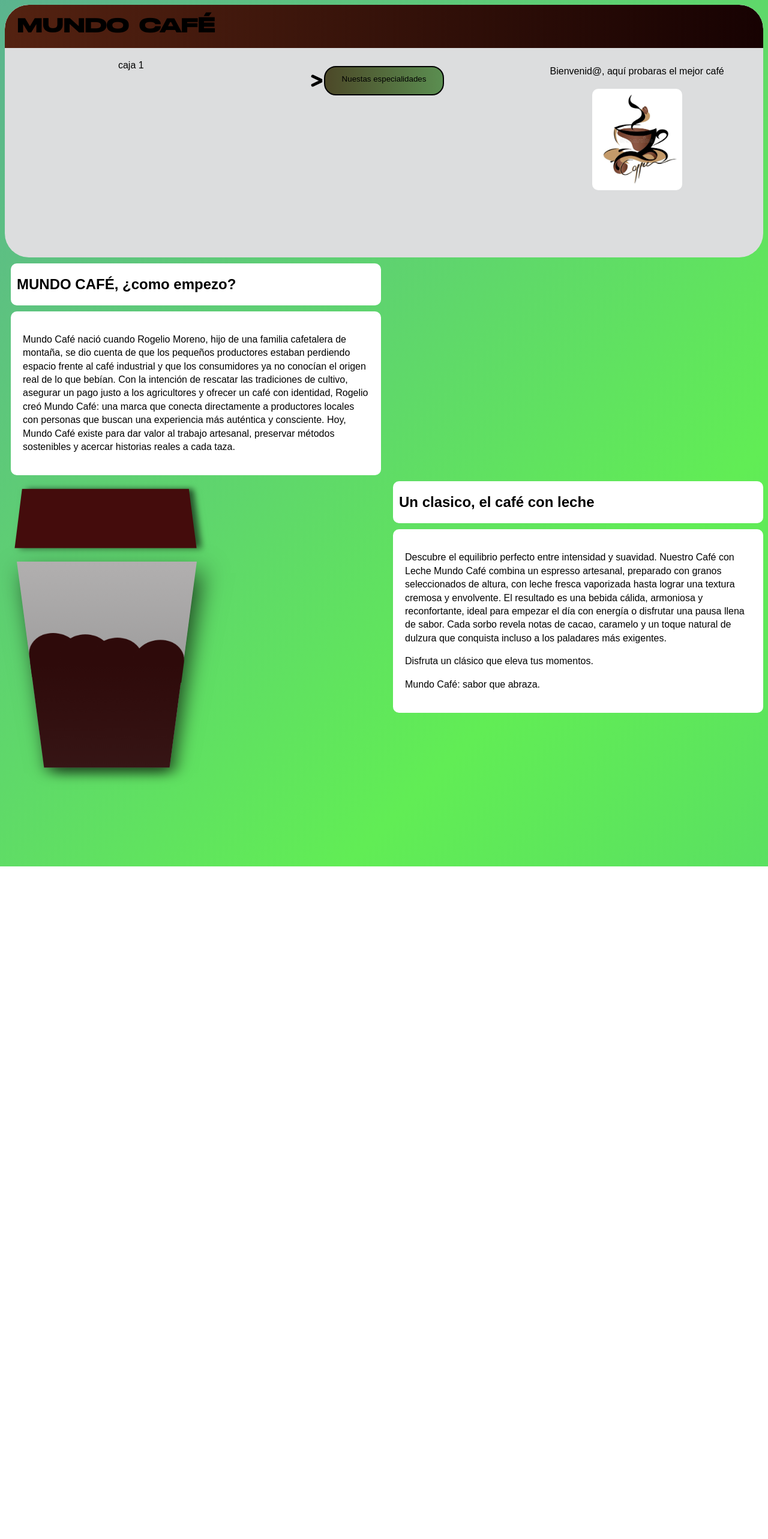
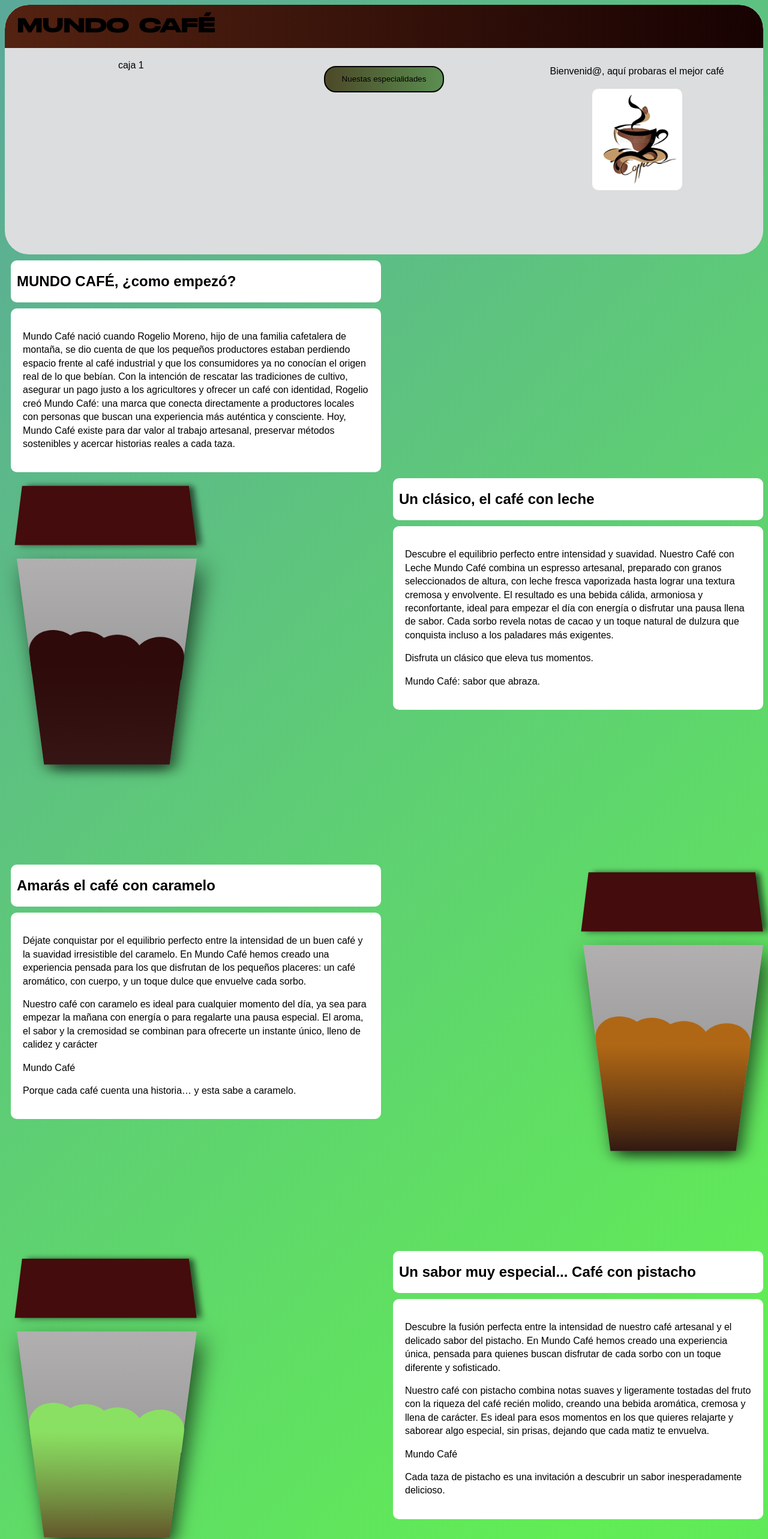
Before and after one commit to cholekcoche/Cafe_pagina, a plain HTML site: page index.html in a window 1280 px wide. Shown: the top 2565 px of the page at 60% size. Before the commit the page ends 1444 px from the top, so only its background shows below. Drawn offline with nearby package versions, Linux system fonts and the light colour scheme.

Commit message:
Add files via upload

```diff
--- a/index.html
+++ b/index.html
@@ -9,9 +9,11 @@
 
   </head>
 <body>
-  <div class="todo">
+  <header>
 
-  <div class="encabezado">
+    <div class="todo"> <!-- Div para añadir una animación de aparición a la pagina  -->
+
+  <div class="encabezado"> <!-- Menu superior  -->
     <div class="barra">
         <h1>MUNDO CAFÉ</h1>
     </div>
@@ -19,11 +21,11 @@
 
       <div class="caja">caja 1</div>
 
-      <div class="caja"><button class="boton" id="especialidades">Nuestas especialidades<div class="flecha"></div></button>
+      <div class="caja"><button class="boton" id="especialidades">Nuestas especialidades</button>
       <div>
-        <div><button id="CLeche" class="espacioboton" style="border-top-left-radius: 30px;"><div class="ola" style="background: rgb(134, 101, 73);"></div><div class="Ccolor" style="background: linear-gradient(to top, rgb(63, 44, 23), rgb(160, 114, 62));"><p>Café con leche</p></div></button></div>
-        <div><button id="CCaramelo"class="espacioboton"><div class="ola2" style="background: rgb(167, 115, 70);"></div><div class="Ccolor" style="background: linear-gradient(to top, rgb(150, 11, 127), rgb(168, 102, 25));"><p>Café con caramelo</p></div></button></div>
-        <div><button id="CPistacho"class="espacioboton" style="border-bottom-right-radius: 30px;"><div class="ola3" style="background: rgb(187, 243, 206);"></div><div class="Ccolor" style="background: linear-gradient(to top, rgb(110, 196, 143), rgb(111, 202, 102));"><p>Café con caramelo</p></div></button></div>
+        <div><button onclick="location.href='#Cafe_con_leche'" id="CLeche" class="espacioboton" style="border-top-left-radius: 30px;"><div class="ola" style="background: rgb(134, 101, 73);"></div><div class="Ccolor" style="background: linear-gradient(to top, rgb(63, 44, 23), rgb(160, 114, 62));"><p>Café con leche</p></div></button></div>
+        <div><button onclick="location.href='#Cafe_con_caramelo'" id="CCaramelo"class="espacioboton"><div class="ola2" style="background: rgb(167, 115, 70);"></div><div class="Ccolor" style="background: linear-gradient(to top, rgb(150, 11, 127), rgb(168, 102, 25));"><p>Café con caramelo</p></div></button></div>
+        <div><button onclick="location.href='#Cafe_con_pistacho'" id="CPistacho"class="espacioboton" style="border-bottom-right-radius: 30px;"><div class="ola3" style="background: rgb(187, 243, 206);"></div><div class="Ccolor" style="background: linear-gradient(to top, rgb(110, 196, 143), rgb(111, 202, 102));"><p>Café con pistacho</p></div></button></div>
       </div>
 
       </div>
@@ -32,19 +34,22 @@
 
         <div class="caja_A"> Bienvenid@, aquí probaras el mejor café</div>
         <div class="caja_B">
-            <img class="ImagenTamaño" src="Imagenes/Logo_taza.jpg" alt="Una vuena taza de café" style="border-radius: 10px;">
-          </div>
+          <img class="ImagenTamaño" src="Imagenes/Logo_taza.jpg" alt="Una vuena taza de café" style="border-radius: 10px;">
+        </div>
 
       </div>
 
     </div>
 
   </div>
+</header>
+<!--&&&&&&&&&&&&&&&&&&&&&&&&&&&&&&&&&&&&&&&&&&&&&&&&&&&&&& Primer apartado que habla de como empezo mundo café y tiene un modelo 3D&&&&&&&&&&&&&&&&&&&&&&&&&&&&&&&&&&&&&&&&&&&&&&&&&&&&&&&&&&&&&&&&&&&&&&&&&&   -->
+  <main>
 
-  <div class="Apartado">
-    <div class="grid_espacio">
-      <div>
-        <div class="Fondo_Blanco"><h2>MUNDO CAFÉ, ¿como empezo?</h2></div>
+    <section class="Apartado">
+      <div class="grid_espacio">
+      <article>
+        <div class="Fondo_Blanco"><h2>MUNDO CAFÉ, ¿como empezó?</h2></div>
         <div class="Fondo_Blanco" style="width: auto; height: auto; margin-top: 10px; padding: 20px; line-height: 140%;">
           <p>Mundo Café nació cuando Rogelio Moreno, hijo de una familia cafetalera de montaña, se dio cuenta de que los pequeños productores estaban perdiendo espacio frente al café industrial y que los consumidores ya no conocían el origen real de lo que bebían.
 
@@ -52,7 +57,7 @@ Con la intención de rescatar las tradiciones de cultivo, asegurar un pago justo
 
 Hoy, Mundo Café existe para dar valor al trabajo artesanal, preservar métodos sostenibles y acercar historias reales a cada taza.</p>
         </div>
-      </div>
+      </article>
 
       <div class="Derecha_float">
         <p></p>
@@ -67,39 +72,100 @@ Hoy, Mundo Café existe para dar valor al trabajo artesanal, preservar métodos
     </div>
 
 
+  </section>
+  <!--&&&&&&&&&&&&&&&&&&&&&&&&&&&&&&&&&&&&&&&&&&&&&&&&& Segundo Apartado que habla del café con leche&&&&&&&&&&&&&&&&&&&&&&&&&&&&&&&&&&&&&&&&&&&&&&&&&&&&&&&&&&&&&&&&&&&&&&&&&&&&&&&&&&&&&&&&&&   -->
 
+    <section class="Apartado"  id="Cafe_con_leche">
+      <div class="grid_espacio">
+        <div>    <div class="Vaso_generico" style="margin-top: 10px;">
+
+          <div class="tapa"></div>
+          <div class="vaso">
+            <div class="cafe" style="    background: linear-gradient(to top, #361515, #2e0a0a);"><p class="texto2"></p></div>
+            <div class="esfera" style="background-color: rgba(46, 10, 10);"></div>
+            <div class="esfera" style="left: 20%; background-color: rgba(46, 10, 10);"></div>
+            <div class="esfera" style="left: 40%; background-color: rgba(46, 10, 10);"></div>
+            <div class="esfera" style="left: 67%; background-color: rgba(46, 10, 10);"></div>
+            <div class="texto"><p></p></div>
+
+          </div>
+        </div>
+      </div>
+        <article>
+          <div class="Fondo_Blanco"><h2>Un clásico, el café con leche</h2></div>
+          <div class="Fondo_Blanco" style="width: auto; height: auto; margin-top: 10px; padding: 20px; line-height: 140%;">
+            <p>Descubre el equilibrio perfecto entre intensidad y suavidad. Nuestro Café con Leche Mundo Café combina un espresso artesanal, preparado con granos seleccionados de altura, con leche fresca vaporizada hasta lograr una textura cremosa y envolvente. El resultado es una bebida cálida, armoniosa y reconfortante, ideal para empezar el día con energía o disfrutar una pausa llena de sabor. Cada sorbo revela notas de cacao y un toque natural de dulzura que conquista incluso a los paladares más exigentes.</p>
+            <p>Disfruta un clásico que eleva tus momentos.</p>
+            <p>Mundo Café: sabor que abraza.</p></div>
+        </article>
+
+      </div>
+
+
+    </section>
+
+<!-- &&&&&&&&&&&&&&&&&&&&&&&&&&&&&&&&&&&&&&&&&&&&&&&&&&&&& Tercer apartado que habla del café con caramelo&&&&&&&&&&&&&&&&&&&&&&&&&&&&&&&&&&&&&&&&&&&&&&&&&&&&&&&&&&&&&&&&&&&&&&&&&&&&&&&&&  -->
+    <section class="Apartado" id="Cafe_con_caramelo">
+      <div class="grid_espacio">
+        <article>
+          <div class="Fondo_Blanco"><h2>Amarás el café con caramelo</h2></div>
+          <div class="Fondo_Blanco" style="width: auto; height: auto; margin-top: 10px; padding: 20px; line-height: 140%;">
+            <p>Déjate conquistar por el equilibrio perfecto entre la intensidad de un buen café y la suavidad irresistible del caramelo. En Mundo Café hemos creado una experiencia pensada para los que disfrutan de los pequeños placeres: un café aromático, con cuerpo, y un toque dulce que envuelve cada sorbo.</p>
+            <p>Nuestro café con caramelo es ideal para cualquier momento del día, ya sea para empezar la mañana con energía o para regalarte una pausa especial. El aroma, el sabor y la cremosidad se combinan para ofrecerte un instante único, lleno de calidez y carácter</p>
+            <p>Mundo Café</p>
+            <p>Porque cada café cuenta una historia… y esta sabe a caramelo.</p>
+          </div>
+        </article>
+        <div class="Vaso_generico, Derecha_float" style="margin-top: 10px; ">
+
+        <div class="tapa"></div>
+        <div class="vaso">
+            <div class="cafe" style="background: linear-gradient(to top, #301912, #af6715);"><p class="texto2"></p></div>
+            <div class="esfera" style="background-color: #af6715;"></div>
+            <div class="esfera" style="left: 20%; background-color: #af6715;"></div>
+            <div class="esfera" style="left: 40%; background-color: #af6715;"></div>
+            <div class="esfera" style="left: 67%; background-color: #af6715;"></div>
+            <div class="texto"><p></p></div>
+
+          </div>
     </div>
 
-    <div class="Apartado">
+      </div>
+    </section>
+
+
+
+<!-- &&&&&&&&&&&&&&&&&&&&&&&&&&&&&&&&&&&&&&&&&&&&&&&&& Cuarto apartado que habla del cafe con pistacho&&&&&&&&&&&&&&&&&&&&&&&&&&&&&&&&&&&&&&&&&&&&&&&&&&&&&&&&&&&&&&&&&&&&&&&&&&  -->
+    <section class="Apartado"  id="Cafe_con_pistacho">
       <div class="grid_espacio">
         <div>    <div class="Vaso_generico" style="margin-top: 10px;">
 
         <div class="tapa"></div>
         <div class="vaso">
-            <div class="cafe"><p class="texto2"></p></div>
-            <div class="esfera"></div>
-            <div class="esfera" style="left: 20%;"></div>
-            <div class="esfera" style="left: 40%;"></div>
-            <div class="esfera" style="left: 67%;"></div>
+            <div class="cafe" style="    background: linear-gradient(to top, #63552a, #8ae062);"><p class="texto2"></p></div>
+            <div class="esfera" style="background-color: #8ae062;"></div>
+            <div class="esfera" style="left: 20%; background-color: #8ae062;"></div>
+            <div class="esfera" style="left: 40%; background-color: #8ae062;"></div>
+            <div class="esfera" style="left: 67%; background-color: #8ae062"></div>
             <div class="texto"><p></p></div>
 
         </div>
-    </div></div>
-        <div>
-          <div class="Fondo_Blanco"><h2>Un clasico, el café con leche</h2></div>
-          <div class="Fondo_Blanco" style="width: auto; height: auto; margin-top: 10px; padding: 20px; line-height: 140%;"><p>Descubre el equilibrio perfecto entre intensidad y suavidad. Nuestro Café con Leche Mundo Café combina un espresso artesanal, preparado con granos seleccionados de altura, con leche fresca vaporizada hasta lograr una textura cremosa y envolvente.
-
-El resultado es una bebida cálida, armoniosa y reconfortante, ideal para empezar el día con energía o disfrutar una pausa llena de sabor. Cada sorbo revela notas de cacao, caramelo y un toque natural de dulzura que conquista incluso a los paladares más exigentes.
-
-</p><p>Disfruta un clásico que eleva tus momentos.
-</p><p>Mundo Café: sabor que abraza.</p></div>
-        </div>
+    </div>
+  </div>
+        <article class="Derecha_float">
+          <div class="Fondo_Blanco"><h2>Un sabor muy especial... Café con pistacho</h2></div>
+          <div class="Fondo_Blanco" style="width: auto; height: auto; margin-top: 10px; padding: 20px; line-height: 140%;">
+            <p>Descubre la fusión perfecta entre la intensidad de nuestro café artesanal y el delicado sabor del pistacho. En Mundo Café hemos creado una experiencia única, pensada para quienes buscan disfrutar de cada sorbo con un toque diferente y sofisticado.</p>
+            <p>Nuestro café con pistacho combina notas suaves y ligeramente tostadas del fruto con la riqueza del café recién molido, creando una bebida aromática, cremosa y llena de carácter. Es ideal para esos momentos en los que quieres relajarte y saborear algo especial, sin prisas, dejando que cada matiz te envuelva.</p>
+            <p>Mundo Café</p>
+            <p>Cada taza de pistacho es una invitación a descubrir un sabor inesperadamente delicioso.</p></div>
+          </article>
 
       </div>
 
 
-    </div>
-
+    </section>
+  </main>
 
   </div> <!-- No tocar, este es el div de toda la pagina para insertar una animación de aparición.-->
 
--- a/script.js
+++ b/script.js
@@ -5,6 +5,8 @@ const CPistacho = document.getElementById("CPistacho")
 
 
 btn.addEventListener("click", () => {
+
+    btn.disabled = true
 
     if (CLeche.classList.contains("Bajar")) {
         CLeche.classList.remove("Bajar")
@@ -40,6 +42,9 @@ btn.addEventListener("click", () => {
 
     }
 
+    setTimeout(() => {
+        btn.disabled = false;
+    }, 5000);
 
 
 })
--- a/styles.css
+++ b/styles.css
@@ -1,3 +1,6 @@
+
+
+/* Id */
 
 #CLeche{
   opacity: 0;
@@ -13,54 +16,21 @@
   opacity: 0;
 }
 
-body {
-    background: linear-gradient(-45deg, #3FAB93, #61ED55, #5785BD, #5FBD57);
-    background-size: 400% 400%;
-    animation: gradientAnimation 20s ease infinite;
-    font-family: Arial, sans-serif;
-}
-
-h1 {
-    color: black;
-    text-align: center;
-    font-family: "TipografiaTitulo", cursive, sans-serf;
-}
-
-.encabezado{
+/* class*/
+/* A*/
+.Apartado{
+  margin-top: 10px;
   width: auto;
   height: auto;
-  background-color: #DCDDDE;
-  border-radius: 40px;
-  overflow: hidden;
-  padding: 0px;
-
 
 }
 
-.grid {
-    display: grid;
-    grid-template-columns: repeat(3, 1fr); /* 3 columnas iguales */
-    gap: 1px; /* espacio entre cajas */
-    border-color: black;
-    border-width: thin;
+/* B*/
+.Bajar{
+  animation: Bajar 2s ease-in-out forwards;
+  pointer-events: all;
+
 }
-
-.grid_espacio {
-    display: grid;
-    grid-template-columns: 1fr 1fr;
-    column-gap: 10px;
-}
-
-
-
-.caja {
-    opacity: 1;
-    padding: 20px;
-    text-align: center;
-    border: 0px solid #333;
-}
-
-
 
 .barra {
   background: linear-gradient(to left, #170202, #542211);
@@ -70,152 +40,21 @@ h1 {
 
 }
 
-.caja_A {
-  padding: 10px;
-  margin-bottom: auto;
-}
-
-.caja_B{
-  padding: 10px;
-
-}
-
-
-
-.Apartado{
-  margin-top: 10px;
-  width: auto;
-  height: auto;
-
-}
-
-.Fondo_Blanco{
-  background-color: white;
-  color: black;
-  border-radius: 10px;
-  padding: 1px;
-  margin-left: 10px;
-  padding-left: 10px;
-}
-
 .barra h1 {
-  margin: 0;               /* eliminar espacio del h1 */
-  padding: 20px 0;
+  margin: 0;
   text-align: left;
   padding: 20px;
 }
 
-.todo {
-  opacity: 0;
-  animation: aparecer 2s forwards;
+body {
+    background: linear-gradient(-45deg, #3FAB93, #61ED55, #5785BD, #5FBD57);
+    background-size: 400% 400%;
+    animation: gradientAnimation 20s ease infinite;
+    font-family: Arial, sans-serif;
 }
 
-.SinFondo {
-  background-color: rgba(0, 0, 0, 1);
-}
-
-.ImagenTamaño {
-  height: auto;
-  width: 150px;
-}
-
-.Derecha_float {
- justify-self: right;
-}
-
-
-
-.Vaso_generico {
-    margin-left: 20px;
-}
-
-
-.tapa {
-    background-color: rgb(68, 12, 12);
-    height: 100px;
-    width: 290px;
-    transform: perspective(200px) rotateX(10deg) translateX(1%);
-    box-shadow: 8px 0px 10px rgba(0, 0, 0, 0.6);
-
-
-}
-
-
-.vaso {
-    background-color: grey;
-    width: 300px;
-    height: 500px;
-    transform: perspective(200px) rotateX(-10deg);
-    transform-origin: top;
-    margin-top: 20px;
-    position: relative;
-    box-shadow: 10px 20px 40px rgba(0,0,0,0.7);
-    background: linear-gradient(to bottom, #b1afaf, #818181);
-
-
-  }
-
-  .cafe {
-
-
-
-    height: 300px;
-    width: 100%;
-    position: absolute;
-    bottom: 0;
-
-    margin-top: 50px;
-    color: black;
-
-    background-color: rgb(46, 10, 10);
-
-    background: linear-gradient(to top, #361515, #2e0a0a);
-    z-index: 1;
-
-}
-
-
-.esfera{
-    background-color: rgba(46, 10, 10);
-    border-top-left-radius: 100%;
-    border-top-right-radius: 100%;
-    width: 100px;
-    height: 100px;
-    position: absolute;
-    top: 30%;
-    animation: ola 4s ease-in-out infinite;
-
-}
-
-.texto{
-      box-sizing: border-box;   /* incluye padding dentro del ancho */
-
-  word-wrap: break-word;    /* permite romper palabras largas */
-  word-break: break-word;   /* compatible con todos los navegadores */
-  white-space: normal;
-  font-size:x-large;      /* permite saltos de línea automáticos */
-}
-
-.texto2{
-      box-sizing: border-box;   /* incluye padding dentro del ancho */
-
-  word-wrap: break-word;    /* permite romper palabras largas */
-  word-break: break-word;   /* compatible con todos los navegadores */
-  white-space: normal;
-  font-size:xx-large;      /* permite saltos de línea automáticos */
-}
-
-.esfera:nth-child(2) { animation-delay: 0s; }
-.esfera:nth-child(3) { animation-delay: 0.3s; }
-.esfera:nth-child(4) {animation-delay: 0.6s;}
-.esfera:nth-child(5) { animation-delay: 0.9s; }
-
-
-
-
-
 .boton{
- width: 200px;
+  width: 200px;
   height: auto;
   margin: 10px;
   line-height: 20px;
@@ -235,57 +74,139 @@ h1 {
   transform: scale(0.9);
 }
 
-
-
-
-.flecha{
-  position: relative;
-  background-color: rgb(94, 27, 27, 0);
-  width: 20px;
-  height: 5px;
-  transform: translate(-45px, -10px) rotate(0deg);
-
+/*C */
+.cafe {
+  height: 300px;
+  width: 100%;
+  position: absolute;
+  bottom: 0;
+  margin-top: 50px;
+  color: black;
+  z-index: 1;
 
 }
 
-.flecha::after{
-  background-color: rgb(0, 0, 0);
-  width: 20px;
-  height: 5px;
-  position: absolute;
-  content: "";
-  transform-origin: right;
-  transform: rotate(25deg);
-  border-radius: 20px;
+.caja {
+    opacity: 1;
+    padding: 20px;
+    text-align: center;
+    border: 0px solid #333;
 }
 
-.flecha::before{
-  background-color: rgb(0, 0, 0);
-  width: 20px;
-  height: 5px;
-  position: absolute;
-  content: "";
-  transform-origin: right;
-  transform: rotate(-25deg);
-  border-radius: 20px;
+.caja_A {
+  padding: 10px;
+  margin-bottom: auto;
 }
 
+.caja_B{
+  padding: 10px;
+
+}
+
+
+.Ccolor {
+  position: relative;
+  height: 200px;
+  width: 200px;
+  transform: translate(-7px, 0px);
+  text-align: center;
+  padding-top: 10px;
+  color: white;
+  font-family: 'Courier New', Courier, monospace;
+  animation: colorcafe 8s linear infinite;
+}
+
+/* D */
+
+.Derecha_float {
+  justify-self: right;
+}
+
+/* E */
+
+.encabezado{
+  width: auto;
+  height: auto;
+  background-color: #DCDDDE;
+  border-radius: 40px;
+  overflow: hidden;
+  padding: 0px;
+}
+
+.esfera{
+
+  border-top-left-radius: 100%;
+  border-top-right-radius: 100%;
+  width: 100px;
+  height: 100px;
+  position: absolute;
+  top: 30%;
+  animation: ola 4s ease-in-out infinite;
+
+}
+
+.esfera:nth-child(2) { animation-delay: 0s; }
+.esfera:nth-child(3) { animation-delay: 0.3s; }
+.esfera:nth-child(4) {animation-delay: 0.6s;}
+.esfera:nth-child(5) { animation-delay: 0.9s; }
+
 .espacioboton{
-  position: relative;
+    position: relative;
   width: 200px;
   height: 80px;
   text-align: center;
   padding-top: 30px;
   overflow: hidden;
 }
-.Bajar{
-  animation: Bajar 2s ease-in-out forwards;
 
+/* F */
+
+.Fondo_Blanco{
+  background-color: white;
+  color: black;
+  border-radius: 10px;
+  padding: 1px;
+  margin-left: 10px;
+  padding-left: 10px;
 }
 
-.Subir{
-  animation: Subir 2s ease-in-out forwards;
+/* G */
+
+.grid {
+    display: grid;
+    grid-template-columns: repeat(3, 1fr); /* 3 columnas iguales */
+    gap: 1px; /* espacio entre cajas */
+    border-color: black;
+    border-width: thin;
 }
+
+.grid_espacio {
+    display: grid;
+    grid-template-columns: 1fr 1fr;
+    column-gap: 10px;
+}
+
+
+/* H */
+
+html {
+  scroll-behavior:smooth;
+}
+
+h1 {
+    color: black;
+    text-align: center;
+    font-family: "TipografiaTitulo", cursive, sans-serf;
+  }
+
+  /* I */
+
+.ImagenTamaño {
+  height: auto;
+  width: 150px;
+}
+
+  /* O */
 
 .ola {
   position: absolute;
@@ -397,18 +318,75 @@ h1 {
   animation: avance 5s linear infinite;
 }
 
-.Ccolor {
-  position: relative;
-  height: 200px;
-  width: 200px;
-  transform: translate(-7px, 0px);
-  text-align: center;
-  padding-top: 10px;
-  color: white;
-  font-family: 'Courier New', Courier, monospace;
-  animation: colorcafe 8s linear infinite;
+
+/* S */
+
+.SinFondo {
+  background-color: rgba(0, 0, 0, 1);
 }
 
+.Subir{
+  animation: Subir 2s ease-in-out forwards;
+  pointer-events: none;
+}
+
+/* T */
+
+.tapa {
+    background-color: rgb(68, 12, 12);
+    height: 100px;
+    width: 290px;
+    transform: perspective(200px) rotateX(10deg) translateX(1%);
+    box-shadow: 8px 0px 10px rgba(0, 0, 0, 0.6);
+
+
+}
+
+.todo {
+  opacity: 0;
+  animation: aparecer 2s forwards;
+}
+
+.texto{
+      box-sizing: border-box;   /* incluye padding dentro del ancho */
+
+  word-wrap: break-word;    /* permite romper palabras largas */
+  word-break: break-word;   /* compatible con todos los navegadores */
+  white-space: normal;
+  font-size:x-large;      /* permite saltos de línea automáticos */
+}
+
+.texto2{
+      box-sizing: border-box;   /* incluye padding dentro del ancho */
+
+  word-wrap: break-word;    /* permite romper palabras largas */
+  word-break: break-word;   /* compatible con todos los navegadores */
+  white-space: normal;
+  font-size:xx-large;      /* permite saltos de línea automáticos */
+}
+
+/* V */
+
+.Vaso_generico {
+    margin-left: 20px;
+}
+
+.vaso {
+  background-color: grey;
+  width: 300px;
+  height: 500px;
+  transform: perspective(200px) rotateX(-10deg);
+  transform-origin: top;
+  margin-top: 20px;
+  position: relative;
+  box-shadow: 10px 20px 40px rgba(0,0,0,0.7);
+  background: linear-gradient(to bottom, #b1afaf, #818181);
+
+
+}
+
+
+/*Animaciones */
 
 @keyframes avance{
   0%{
@@ -518,7 +496,7 @@ h1 {
 }
 
 
-
+/*Fuentes */
 
 @font-face {
     font-family: 'TipografiaTitulo'; /* nombre que usarás en CSS */
```
